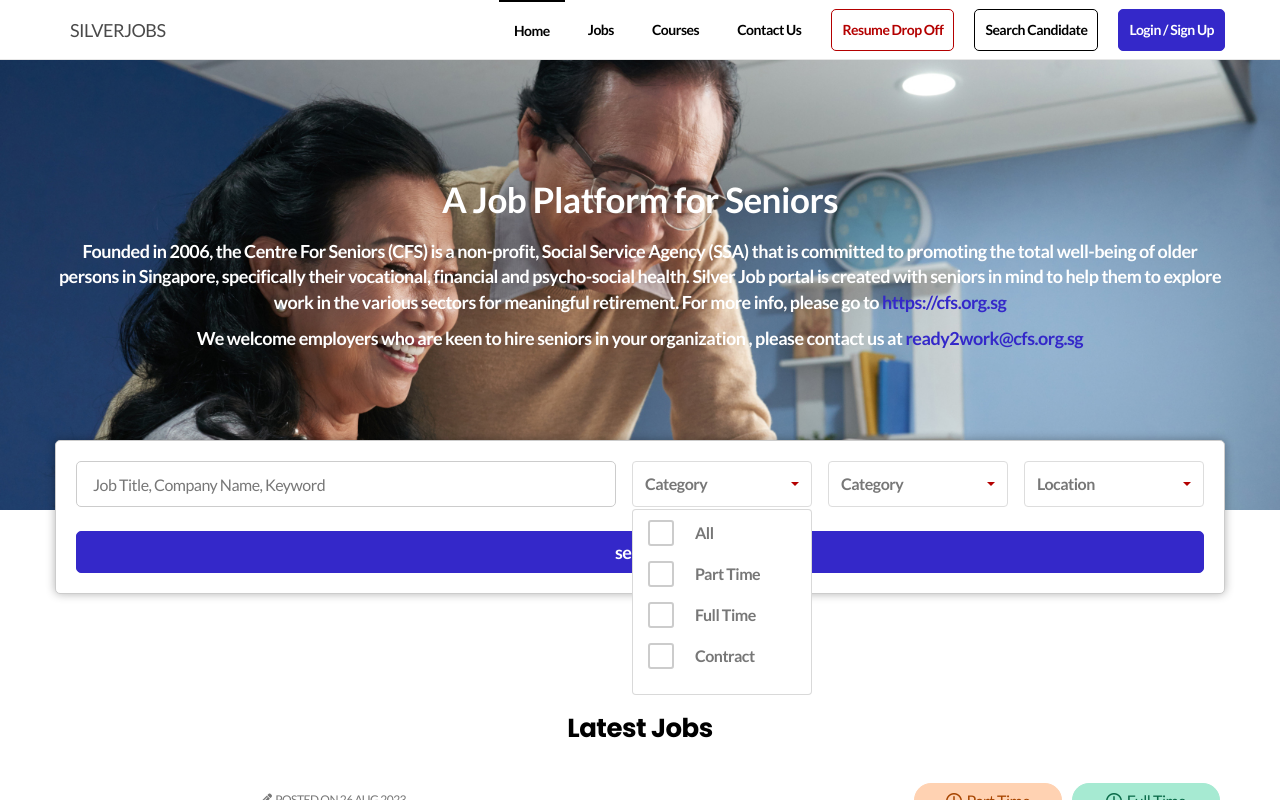
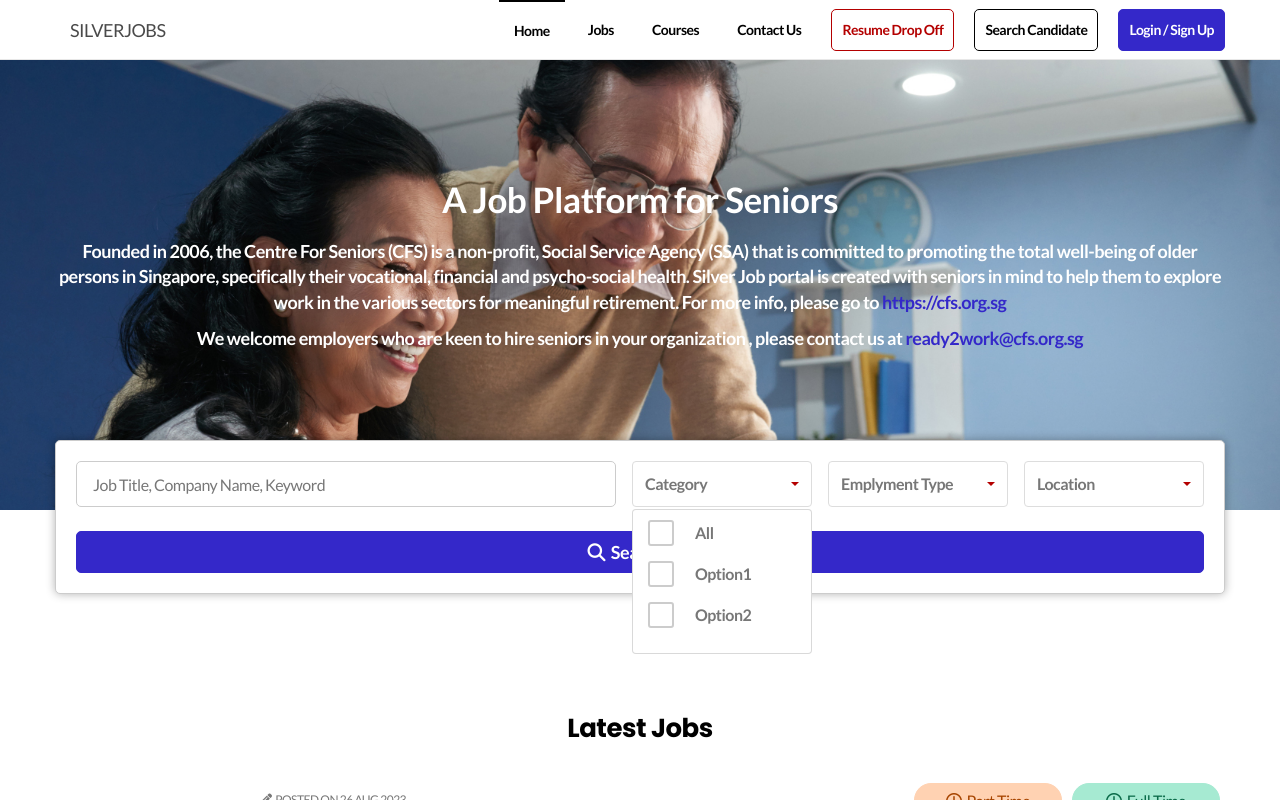
Before and after one commit to phr9000/seniorJob, a React (Create React App) app: page / in a window 1280 px wide. Both pictures are taken after a click on the button "Category". Shown: the top 800 px of the page. Built offline with nearby package versions, Linux system fonts and the light colour scheme.

Commit message:
main 중간

```diff
--- a/src/App.tsx
+++ b/src/App.tsx
@@ -22,8 +22,6 @@ const router = createBrowserRouter([
       // {path: "/latest-list", element: <LatestList/>},
       // {path: "/button", element: <Button/>},
       // {path: "/avail_course", element: <AvailCoursrs/>},
-      { path: "/SelectBoxBasic", element: <SelectBoxBasic /> },
-      { path: "/SelectBoxChk", element: <SelectBoxChk /> },
     ],
   },
 ]);
--- a/src/assets/styles/layout/main.scss
+++ b/src/assets/styles/layout/main.scss
@@ -28,7 +28,7 @@ main {
         width: 90%;
       }
       @media (#{$tablet}) {
-        top: 2rem;
+        top: 1.5rem;
         padding: 0 1.5rem;
         width: 100%;
       }
@@ -106,6 +106,9 @@ main {
     }
     .btn {
       margin-top: 2.4rem;
+      @media (#{$mobile}) {
+        margin-top: 1rem;
+      }
     }
   }
 }
@@ -204,6 +207,10 @@ main {
         color: $primary;
         font-size: 1.8rem;
         font-weight: 600;
+        line-height: 1.9rem;
+      }
+      span {
+        font-size: 1.6rem;
       }
     }
   }
--- a/src/assets/styles/layout/selectBoxChk.scss
+++ b/src/assets/styles/layout/selectBoxChk.scss
@@ -30,6 +30,7 @@
 
     .dropdown_menu {
       position: absolute;
+      z-index: 1;
       width: 100%;
       border: 1px solid rgba(0, 0, 0, 0.15);
       border-radius: 0.4rem;
--- a/src/components/Guide.tsx
+++ b/src/components/Guide.tsx
@@ -1,6 +1,6 @@
 /* eslint-disable */
 import { Link } from "react-router-dom";
-import React from "react";
+import React, { useState } from "react";
 
 /* Import imgs */
 import imgs from "src/common/ImgDef";
@@ -53,6 +53,10 @@ export function BigBtn({ title = "View All Jobs" }: BigBtnTitleProps) {
 }
 
 const Guide: React.FC = () => {
+  // 첫 번째 SelectBoxChk 컴포넌트에 대한 상태와 콜백 함수
+  const [isDropdownOpen1, setIsDropdownOpen1] = useState(false);
+  const [selectedItems1, setSelectedItems1] = useState<string[]>([]);
+
   // 가이드 모듈타이틀에 대한 스타일
   const commonStyle: React.CSSProperties = {
     fontWeight: "700",
@@ -158,7 +162,13 @@ const Guide: React.FC = () => {
 
       {/* 08.Select Box Check Style */}
       <div style={{ ...commonStyle, ...fontSize20 }}>[ 08.SelectBoxChk ]</div>
-      <SelectBoxChk />
+      <SelectBoxChk
+        isOpen={isDropdownOpen1}
+        toggleDropdown={() => setIsDropdownOpen1(!isDropdownOpen1)}
+        selectedItems={selectedItems1}
+        items={["All", "Option1", "Option2"]} // 적절한 아이템 배열 전달
+        defaultLabel="Select Label"
+      />
 
       {/* 08.Select Box Basic Style */}
       <div style={{ ...commonStyle, ...fontSize20 }}>[ 09.SelectBoxBasic ]</div>
--- a/src/components/select/SelectBoxChk.tsx
+++ b/src/components/select/SelectBoxChk.tsx
@@ -4,10 +4,21 @@ import React, { useState } from "react";
 /* Import SCSS */
 import "src/assets/styles/layout/selectBoxChk.scss";
 
-// Dropdown에 표시될 아이템 배열
-const ITEMS = ["All", "Part Time", "Full Time", "Contract"];
+// SelectBoxChkProps 인터페이스 정의
+interface SelectBoxChkProps {
+  isOpen: boolean;
+  toggleDropdown: () => void;
+  selectedItems: string[];
+  items: string[];
+  defaultLabel: string;
+}
 
-const SelectBoxChk: React.FC = () => {
+// SelectBoxChk 컴포넌트 정의
+const SelectBoxChk: React.FC<SelectBoxChkProps> = ({
+  toggleDropdown,
+  items,
+  defaultLabel,
+}) => {
   // Dropdown이 열려있는지 여부를 저장하는 상태
   const [isOpen, setIsOpen] = useState(false);
   // 선택된 아이템들을 저장하는 상태
@@ -21,8 +32,11 @@ const SelectBoxChk: React.FC = () => {
   >({});
 
   // Dropdown을 열고 닫는 엑션 함수
-  const toggleDropdown = () => {
-    setIsOpen(!isOpen);
+  const toggleDropdownHandler = () => {
+    setIsOpen(!isOpen); // Dropdown 열림/닫힘 상태를 토글
+    if (toggleDropdown) {
+      toggleDropdown(); // 외부에서 제공된 toggleDropdown 콜백 함수 호출 (선택 사항)
+    }
   };
 
   // 체크박스 항목을 클릭할 때의 처리 함수
@@ -32,16 +46,16 @@ const SelectBoxChk: React.FC = () => {
 
       if (item === "All") {
         if (e.target.checked) {
-          newSelectedItems = ["All"];
+          newSelectedItems = ["All"]; // 'All'을 선택하면 모든 항목 선택
         } else {
-          newSelectedItems = newSelectedItems.filter((i) => i !== "All");
+          newSelectedItems = newSelectedItems.filter((i) => i !== "All"); // 'All' 선택 해제
         }
       } else {
         const isAlreadySelected = newSelectedItems.includes(item);
         if (isAlreadySelected) {
-          newSelectedItems = newSelectedItems.filter((i) => i !== item);
+          newSelectedItems = newSelectedItems.filter((i) => i !== item); // 이미 선택된 항목 선택 해제
         } else {
-          newSelectedItems.push(item);
+          newSelectedItems.push(item); // 새로운 항목 선택
         }
         // 'All'과 다른 항목을 동시에 선택할 수 없으므로, 다른 항목을 선택했을 때 'All'을 선택 항목에서 제거
         newSelectedItems = newSelectedItems.filter((i) => i !== "All");
@@ -66,22 +80,27 @@ const SelectBoxChk: React.FC = () => {
     });
   };
 
+  // 컴포넌트 렌더링
   return (
     <div className="dropdown_area select_chk">
-      <button type="button" className="dropdown_label" onClick={toggleDropdown}>
+      <button
+        type="button"
+        className="dropdown_label"
+        onClick={toggleDropdownHandler}
+      >
         <span className="_label" style={labelStyle}>
           {selectedItems.includes("All")
             ? "All"
             : selectedItems.length
             ? selectedItems.join(", ")
-            : "Category"}
+            : defaultLabel}
         </span>
         <span className="_arrow_icon"></span>
       </button>
       {isOpen && (
         <div className="dropdown_menu">
           <ul>
-            {ITEMS.map((item, index) => (
+            {items.map((item, index) => (
               <li className="_item" key={index}>
                 <label onClick={handleLabelColorChange}>
                   <input
@@ -103,4 +122,5 @@ const SelectBoxChk: React.FC = () => {
     </div>
   );
 };
+
 export default SelectBoxChk;
--- a/src/pages/Main/needhelp/pannelview/Category.tsx
+++ b/src/pages/Main/needhelp/pannelview/Category.tsx
@@ -8,8 +8,10 @@ const Category: React.FC = () => {
         <p className="img-area img-01"></p>
         <div className="txt-area flex items-center justify-between">
           <p>
-            <h3>txt01</h3>
-            <span>txt02</span>
+            <h3>
+              Accounting /<br /> Finance
+            </h3>
+            <span>1 Jobs Available</span>
           </p>
           <p className="arrow-area">
             <i className="fa-solid fa-arrow-right"></i>
--- a/src/pages/Main/searchbox/SearchBox.tsx
+++ b/src/pages/Main/searchbox/SearchBox.tsx
@@ -1,10 +1,18 @@
-/* eslint-disable */
 import React, { useState } from "react";
 import Input from "src/components/input/TextInput";
 import SelectBoxChk from "src/components/select/SelectBoxChk";
 import SelectBoxBasic from "src/components/select/SelectBoxBasic";
 import Button from "src/components/button/Button";
+
 const SearchBox: React.FC = () => {
+  // 첫 번째 SelectBoxChk 컴포넌트에 대한 상태와 콜백 함수
+  const [isDropdownOpen1, setIsDropdownOpen1] = useState(false);
+  const [selectedItems1, setSelectedItems1] = useState<string[]>([]);
+
+  // 두 번째 SelectBoxChk 컴포넌트에 대한 상태와 콜백 함수
+  const [isDropdownOpen2, setIsDropdownOpen2] = useState(false);
+  const [selectedItems2, setSelectedItems2] = useState<string[]>([]);
+
   return (
     <>
       <div className="top flex">
@@ -12,17 +20,35 @@ const SearchBox: React.FC = () => {
           <Input placeholder="Job Title, Company Name, Keyword" />
         </div>
         <div className="col-xs-12 col-sm-6 col-md-2">
-          <SelectBoxChk />
+          <SelectBoxChk
+            isOpen={isDropdownOpen1}
+            toggleDropdown={() => setIsDropdownOpen1(!isDropdownOpen1)}
+            selectedItems={selectedItems1}
+            items={["All", "Option1", "Option2"]} // 적절한 아이템 배열 전달
+            defaultLabel="Category"
+          />
         </div>
         <div className="col-xs-12 col-sm-6 col-md-2">
-          <SelectBoxChk />
+          <SelectBoxChk
+            isOpen={isDropdownOpen2}
+            toggleDropdown={() => setIsDropdownOpen2(!isDropdownOpen2)}
+            selectedItems={selectedItems2}
+            items={["All", "Option1", "Option2"]} // 적절한 아이템 배열 전달
+            defaultLabel="Emplyment Type"
+          />
         </div>
         <div className="col-xs-12 col-sm-6 col-md-2">
           <SelectBoxBasic />
         </div>
       </div>
-      <Button color="primary" size="full" label="search" />
+      <Button
+        color="primary"
+        size="full"
+        label="&nbsp;&nbsp;Search Job"
+        icon="fa-solid fa-magnifying-glass"
+      />
     </>
   );
 };
+
 export default SearchBox;
```
